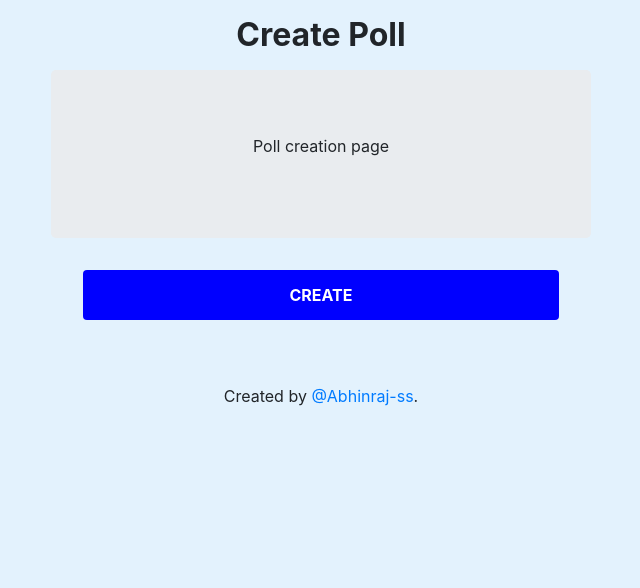
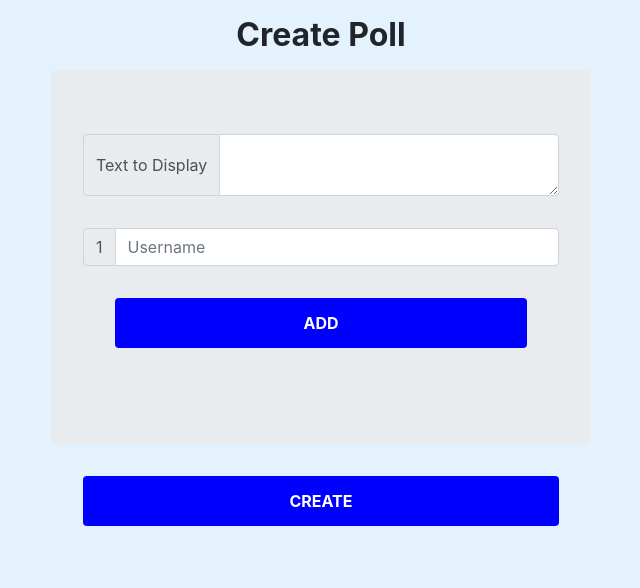
Before and after one commit to Abhinraj-ss/PercentPoll, a Flask app: page /create in a window 1280 px wide. Shown: the part 93-681 px from the top of the page, without its empty margins (319-959 px from the left). Run offline with Flask 2, Linux system fonts and the light colour scheme; some libraries are stand-ins or nearby versions.

Commit message:
modified create.html and style.css

```diff
--- a/static/style.css
+++ b/static/style.css
@@ -36,3 +36,6 @@ h2 {
 h4{
 	margin: 1em;
 	}
+#topPad{
+	padding-top: 2em;
+	}
--- a/templates/create.html
+++ b/templates/create.html
@@ -7,7 +7,19 @@
   <div class="row">
     <div class="col-sm-6 offset-sm-3">
     	<div class="jumbotron">
-      		<p class="text-center">Poll creation page</p>
+      		<div class="input-group">
+			  <div class="input-group-prepend">
+				<span class="input-group-text">Text to Display</span>
+			  </div>
+			  <textarea class="form-control" aria-label="With textarea"></textarea>
+			</div>
+			<div class="input-group mb-3" id="topPad">
+			  <div class="input-group-prepend">
+				<span class="input-group-text" id="basic-addon1">1</span>
+			  </div>
+			  <input type="text" class="form-control" placeholder="Username" aria-label="Username" aria-describedby="basic-addon1">
+			</div>
+			<a class="btn btn-success" id= "create"  href="/vote">ADD</a>
      	</div>
       <a class="btn" id= "create"  href="/vote">CREATE</a>
     </div>
```
